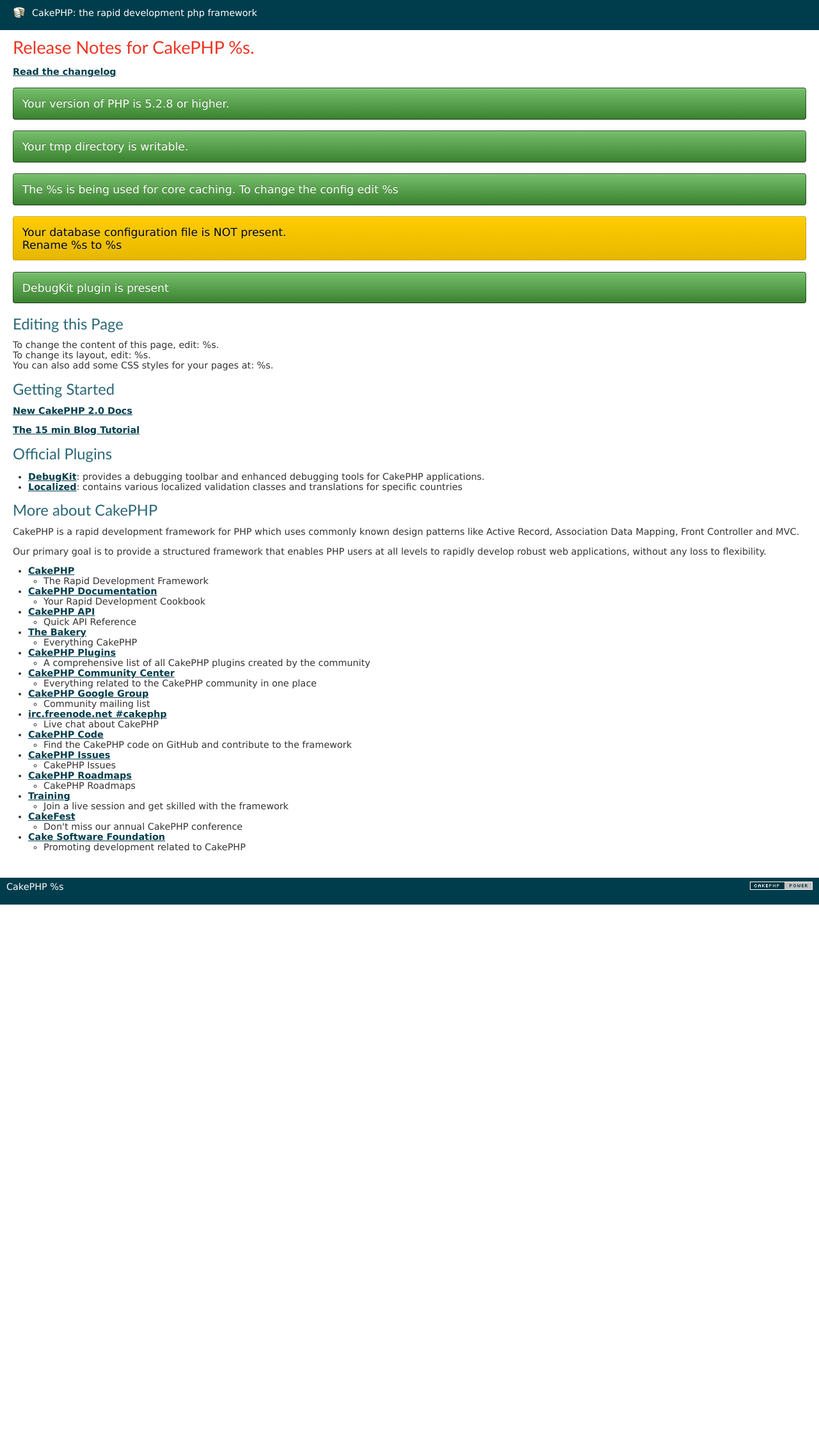
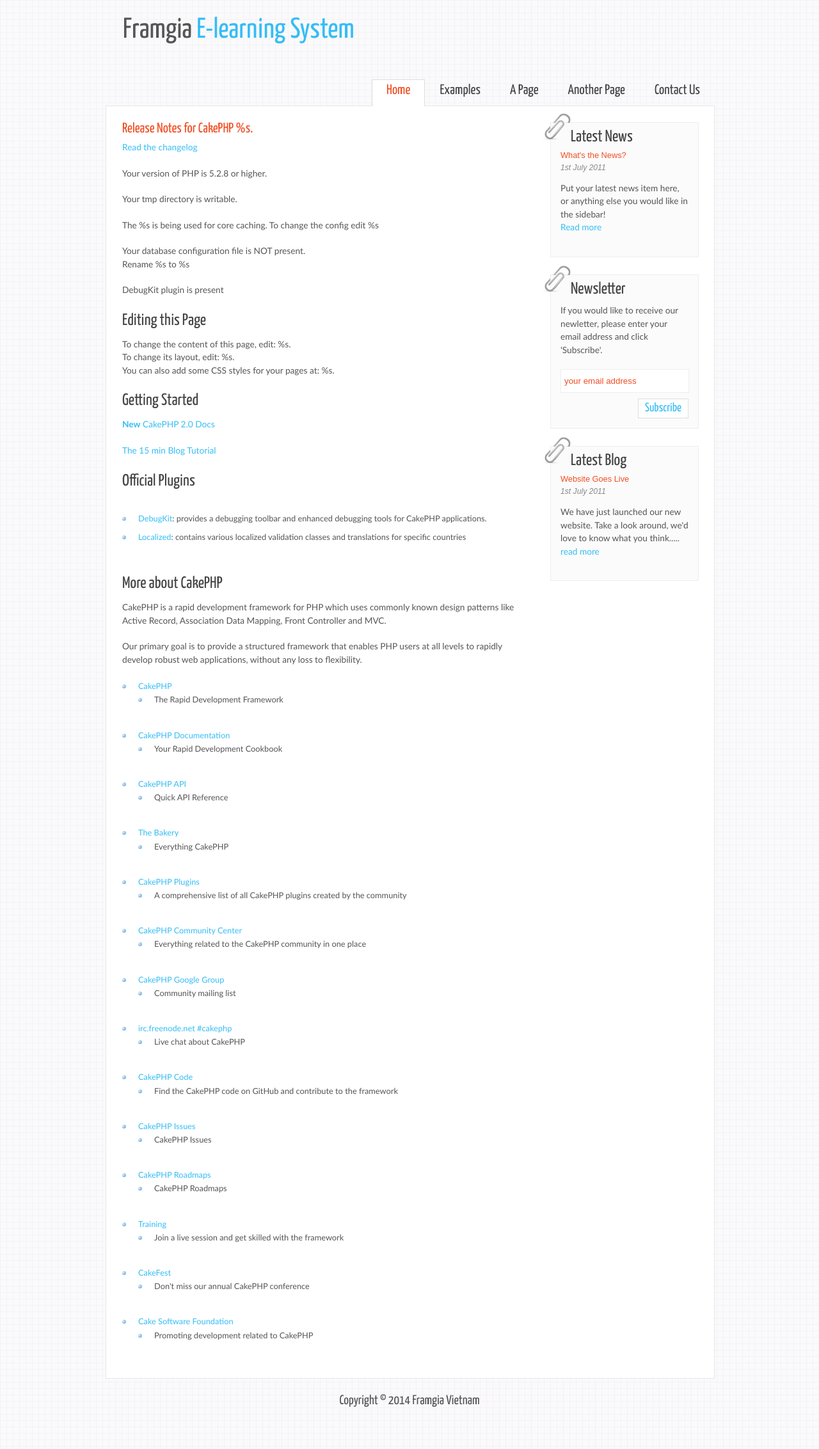
Before and after one commit to namnv609/fels_13, a CakePHP app: the page made by app/View/Pages/home.ctp in a window 1280 px wide. Shown: the whole page at 64% size. Before the commit the page ends 1414 px from the top, so only its background shows below. Run offline with PHP 8.4 and a stand-in for CakePHP, Linux system fonts and the light colour scheme; the template is opened without the code that fills it, so the values that code supplies are empty; some libraries are stand-ins or nearby versions.

Commit message:
Update user layout

```diff
--- a/app/Config/routes.php
+++ b/app/Config/routes.php
@@ -24,11 +24,10 @@
  * its action called 'display', and we pass a param to select the view file
  * to use (in this case, /app/View/Pages/home.ctp)...
  */
-	Router::connect('/', array('controller' => 'pages', 'action' => 'display', 'home'));
+	Router::connect('/', array('controller' => 'home', 'action' => 'index'));
 /**
  * ...and connect the rest of 'Pages' controller's URLs.
  */
-	Router::connect('/pages/*', array('controller' => 'pages', 'action' => 'display'));
         Router::connect('/login',
             array(
                 'controller'    => 'home',
--- /dev/null
+++ b/app/View/Home/index.ctp
@@ -0,0 +1 @@
+<h1>Welcome to Framgia E-learning System</h1>
--- a/app/View/Layouts/default.ctp
+++ b/app/View/Layouts/default.ctp
@@ -1,63 +1,72 @@
+<!DOCTYPE HTML>
+<html>
+
+    <head>
+        <title>Framgia E-learning System</title>
+        <meta name="description" content="website description" />
+        <meta name="keywords" content="website keywords, website keywords" />
+        <meta http-equiv="content-type" content="text/html; charset=windows-1252" />
+        <link rel="stylesheet" type="text/css" href="http://fonts.googleapis.com/css?family=Tangerine&amp;v1" />
+        <link rel="stylesheet" type="text/css" href="http://fonts.googleapis.com/css?family=Yanone+Kaffeesatz" />
         <?php
-/**
- * CakePHP(tm) : Rapid Development Framework (http://cakephp.org)
- * Copyright (c) Cake Software Foundation, Inc. (http://cakefoundation.org)
- *
- * Licensed under The MIT License
- * For full copyright and license information, please see the LICENSE.txt
- * Redistributions of files must retain the above copyright notice.
- *
- * @copyright     Copyright (c) Cake Software Foundation, Inc. (http://cakefoundation.org)
- * @link          http://cakephp.org CakePHP(tm) Project
- * @package       app.View.Layouts
- * @since         CakePHP(tm) v 0.10.0.1076
- * @license       http://www.opensource.org/licenses/mit-license.php MIT License
- */
-
-$cakeDescription = __d('cake_dev', 'CakePHP: the rapid development php framework');
-$cakeVersion = __d('cake_dev', 'CakePHP %s', Configure::version())
-?>
-<!DOCTYPE html>
-<html>
-<head>
-	<?php echo $this->Html->charset(); ?>
-	<title>
-		<?php echo $cakeDescription ?>:
-		<?php echo $title_for_layout; ?>
-	</title>
-	<?php
-		echo $this->Html->meta('icon');
-
-		echo $this->Html->css('cake.generic');
-
-		echo $this->fetch('meta');
-		echo $this->fetch('css');
-		echo $this->fetch('script');
+            echo $this->Html->css(array(
+                'style'
+            ));
         ?>
     </head>
+
     <body>
-	<div id="container">
+        <div id="main">
             <div id="header">
-			<h1><?php echo $this->Html->link($cakeDescription, 'http://cakephp.org'); ?></h1>
+                <div id="logo">
+                    <h1>Framgia<a href="<?php echo SITE_URL; ?>"> E-learning System</a></h1>
+                    <div class="slogan">&nbsp;</div>
+                </div>
+                <div id="menubar">
+                    <ul id="menu">
+                        <!-- put class="current" in the li tag for the selected page - to highlight which page you're on -->
+                        <li class="current"><a href="index.html">Home</a></li>
+                        <li><a href="examples.html">Examples</a></li>
+                        <li><a href="page.html">A Page</a></li>
+                        <li><a href="another_page.html">Another Page</a></li>
+                        <li><a href="contact.html">Contact Us</a></li>
+                    </ul>
+                </div>
+            </div>
+            <div id="site_content">
+                <div id="sidebar_container">
+                    <img class="paperclip" src="img/paperclip.png" alt="paperclip" />
+                    <div class="sidebar">
+                        <!-- insert your sidebar items here -->
+                        <h3>Latest News</h3>
+                        <h4>What's the News?</h4>
+                        <h5>1st July 2011</h5>
+                        <p>Put your latest news item here, or anything else you would like in the sidebar!<br /><a href="#">Read more</a></p>
+                    </div>
+                    <img class="paperclip" src="img/paperclip.png" alt="paperclip" />
+                    <div class="sidebar">
+                        <h3>Newsletter</h3>
+                        <p>If you would like to receive our newletter, please enter your email address and click 'Subscribe'.</p>
+                        <form method="post" action="#" id="subscribe">
+                            <p style="padding: 0 0 9px 0;"><input class="search" type="text" name="email_address" value="your email address" onclick="javascript: document.forms['subscribe'].email_address.value = ''" /></p>
+                            <p><input class="subscribe" name="subscribe" type="submit" value="Subscribe" /></p>
+                        </form>
+                    </div>
+                    <img class="paperclip" src="img/paperclip.png" alt="paperclip" />
+                    <div class="sidebar">
+                        <h3>Latest Blog</h3>
+                        <h4>Website Goes Live</h4>
+                        <h5>1st July 2011</h5>
+                        <p>We have just launched our new website. Take a look around, we'd love to know what you think.....<br /><a href="#">read more</a></p>
+                    </div>
                 </div>
                 <div id="content">
-
-			<?php echo $this->Session->flash(); ?>
-
                     <?php echo $this->fetch('content'); ?>
                 </div>
+            </div>
             <div id="footer">
-			<?php echo $this->Html->link(
-					$this->Html->image('cake.power.gif', array('alt' => $cakeDescription, 'border' => '0')),
-					'http://www.cakephp.org/',
-					array('target' => '_blank', 'escape' => false, 'id' => 'cake-powered')
-				);
-			?>
-			<p>
-				<?php echo $cakeVersion; ?>
-			</p>
+                <p>Copyright &copy; 2014 Framgia Vietnam</p>
             </div>
         </div>
-	<?php echo $this->element('sql_dump'); ?>
     </body>
 </html>
--- /dev/null
+++ b/app/webroot/css/style.css
@@ -0,0 +1,326 @@
+html
+{ height: 100%;}
+
+*
+{ margin: 0;
+  padding: 0;}
+
+body
+{ font: normal .80em 'trebuchet ms', arial, sans-serif;
+  background: #F7F7F7 url(../img/pattern.png) fixed;
+  color: #555;}
+
+p
+{ padding: 0 0 20px 0;
+  line-height: 1.5em;
+  font-size: 107%;}
+
+img
+{ border: 0;}
+
+h1, h2, h3, h4, h5, h6
+{ font: normal 250% 'Yanone Kaffeesatz', arial, sans-serif;
+  color: #444;
+  margin: 0 0 15px 0;
+  padding: 5px 0 5px 0;}
+
+h2
+{ font: normal 170% 'Yanone Kaffeesatz', arial, sans-serif;
+  color: #F14E23;
+  margin: 0;
+  padding: 0 0 8px 0;}
+
+h3
+{ font-size: 200%;
+  margin: 0 0 9px 0;
+  color: #444;}
+
+h4, h5, h6
+{ margin: 0;
+  padding: 0 0 5px 0;
+  font: normal 100% arial, sans-serif;
+  color: #F14E23;
+  line-height: 1em;}
+
+h5, h6
+{ font: italic 95% arial, sans-serif;
+  color: #888;
+  padding-bottom: 15px;}
+
+h6
+{ color: #362C20;}
+
+a, a:hover
+{ outline: none;
+  text-decoration: none;
+  color: #35BDF5;}
+
+a:hover
+{ text-decoration: underline;}
+
+.left
+{ float: left;
+  width: auto;
+  margin-right: 10px;}
+
+.right
+{ float: right;
+  width: auto;
+  margin-left: 10px;}
+
+.center
+{ display: block;
+  text-align: center;
+  margin: 20px auto;}
+
+ul
+{ margin: 2px 0 22px 17px;}
+
+ul li
+{ list-style-type: circle;
+  margin: 0 0 0 0;
+  padding: 0 0 4px 5px;}
+
+ol
+{ margin: 8px 0 22px 20px;}
+
+ol li
+{ margin: 0 0 11px 0;}
+
+#main, #header, #logo, #menubar, #site_content, #footer
+{ margin-left: auto;
+  margin-right: auto;}
+
+#main
+{ width: 950px;
+  margin: 20px auto;}
+
+#header
+{ width: 952px;
+  height: 145px;}
+
+#logo
+{ width: 950px;
+  float: left;
+  height: 100px;
+  background: transparent;
+  padding: 0 0 0px 10px;}
+
+#logo h1
+{ font: normal 350% 'Yanone Kaffeesatz', arial, sans-serif;
+  padding: 5px 0 0 17px;
+  color: #555;
+  float: left;}
+
+#logo h1 a
+{ color: #35BDF5;
+  text-decoration: none;}
+
+#logo h1 a:hover
+{ color: #555;
+  text-decoration: none;}
+
+.slogan
+{ float: right;
+  padding-right: 25px;
+  text-align: right;
+  font: 500% 'tangerine', arial;
+  color: #111;}
+
+#menubar
+{ height: 46px;
+  width: 700px;
+  margin: 0px auto -1px auto;
+  float: right;
+  padding: 0px 0 0 0;}
+
+ul#menu
+{ float: right;}
+
+ul#menu li
+{ float: left;
+  padding: 0 0 0px 0px;
+  list-style: none;
+  margin: 2px 0 0 0;
+  background: transparent;}
+
+ul#menu li a
+{ font: normal 170% 'Yanone Kaffeesatz', sans-serif;
+  text-decoration: none;
+  color: #444;
+  display: block;
+  float: left;
+  height: 20px;
+  padding: 7px 23px 15px 23px;
+  text-align: center;}
+
+ul#menu li.current a
+{ height: 20px;
+  padding: 6px 22px 15px 22px;}
+
+ul#menu li.current a
+{ background: #fff;
+  border: 1px solid #ddd;
+  border-bottom: 0;
+  color: #F14E23;}
+
+ul#menu li a:hover
+{ color: #F14E23;}
+
+#site_content
+{ width: 950px;
+  overflow: hidden;
+  margin: 0 auto 0 auto;
+  padding: 0;
+  background: #fff;
+  border: 1px solid #E7E7E7;}
+
+#sidebar_container
+{ float: right;
+  width: 250px;
+  margin: 25px 0;}
+
+.sidebar
+{ float: right;
+  width: 200px;
+  margin: 0 24px 27px 0;
+  background: #FBFBFB;
+  border: 1px solid #eee;
+  padding: 0 15px 15px 15px;}
+
+.sidebar h3, .content h1
+{ padding: 10px 15px;
+  margin: 0 1px;}
+
+.sidebar h1
+{ padding: 5px 0 0 0;}
+
+.paperclip
+{ float: left;
+  position: relative;
+  z-index: 0;
+  vertical-align: middle;
+  margin: -27px 0 -60px -30px;}
+
+#content
+{ text-align: left;
+  width: 630px;
+  padding: 25px 0 5px 25px;
+  margin: 0;}
+
+#content ul
+{ margin: 2px 0 22px 0px;}
+
+#content ul li
+{ list-style-type: none;
+  background: url(../img/bullet.png) no-repeat;
+  margin: 0 0 6px 0;
+  padding: 0 0 4px 25px;
+  line-height: 1.5em;}
+
+#footer
+{ clear: both;
+  width: 100%;
+  font: normal 150% 'yanone kaffeesatz',  arial, sans-serif;
+  height: 85px;
+  padding: 20px 0 5px 0;
+  text-align: center;
+  color: #555;
+  background: transparent;
+  margin-bottom: 20px;}
+
+#footer p
+{ padding: 0 0 10px 0;}
+
+#footer a, #footer a:hover
+{ color: #555;
+  text-decoration: none;}
+
+#footer a:hover
+{ color: #35BDF5;
+  text-decoration: none;}
+
+.gallery img
+{ position:absolute;}
+
+.form_settings
+{ margin: 5px 0 0 0;}
+
+.form_settings p
+{ padding: 0 0 10px 0;}
+
+.form_settings span
+{ padding: 5px 0;
+  float: left;
+  width: 170px;
+  text-align: left;}
+
+.form_settings input, .form_settings textarea
+{ width: 252px;
+  font: 100% 'trebuchet ms', arial;
+  border: 0;
+  border: 1px solid #eee;
+  padding: 5px 10px;
+  background: #fff;
+  color: #FFF;}
+
+.form_settings .submit
+{ border: 0;
+  width: auto;
+  margin: 0 0 0 200px;
+  cursor: pointer;
+  color: #35BDF5;
+  border: 1px solid #ddd;
+  padding: 5px 15px;
+  background: #fff;
+  font: normal 140% 'Yanone Kaffeesatz', sans-serif;}
+
+.form_settings textarea, .form_settings select
+{ font: 100% 'trebuchet ms', arial;
+  border: 1px solid #eee;
+  padding: 5px 10px;
+  background: #fff;
+  width: 252px;
+  overflow: auto;}
+
+.form_settings select
+{ width: 274px;}
+
+.form_settings .checkbox
+{ margin: 4px 0;
+  padding: 0;
+  width: 14px;
+  border: 0;
+  background: none;}
+
+.search
+{ color: #666;
+  border: 1px solid #eee;
+  margin: 0;
+  padding: 10px 5px;
+  width: 189px;
+  color: #F14E23;}
+
+.subscribe
+{ color: #35BDF5;
+  border: 1px solid #ddd;
+  padding: 5px 10px;
+  background: #fff;
+  float: right;
+  cursor: pointer;
+  margin: 0;
+  font: normal 140% 'Yanone Kaffeesatz', sans-serif;}
+
+table
+{ margin: 10px 0 30px 0;}
+
+table tr th, table tr td
+{ background: #F5F5F5;
+  color: #111;
+  padding: 7px 4px;
+  text-align: left;}
+
+table tr td
+{ background: #FBFBFB;
+  color: #111;
+  border-top: 1px solid #FFF;}
```
Also changed, not shown: app/Controller/PagesController.php (deleted, +0 -77 lines), app/webroot/img/bullet.png (added), app/webroot/img/graphic.png (added), app/webroot/img/paperclip.png (added), app/webroot/img/pattern.png (added). Lines whose indentation alone changed are shown as unchanged.
